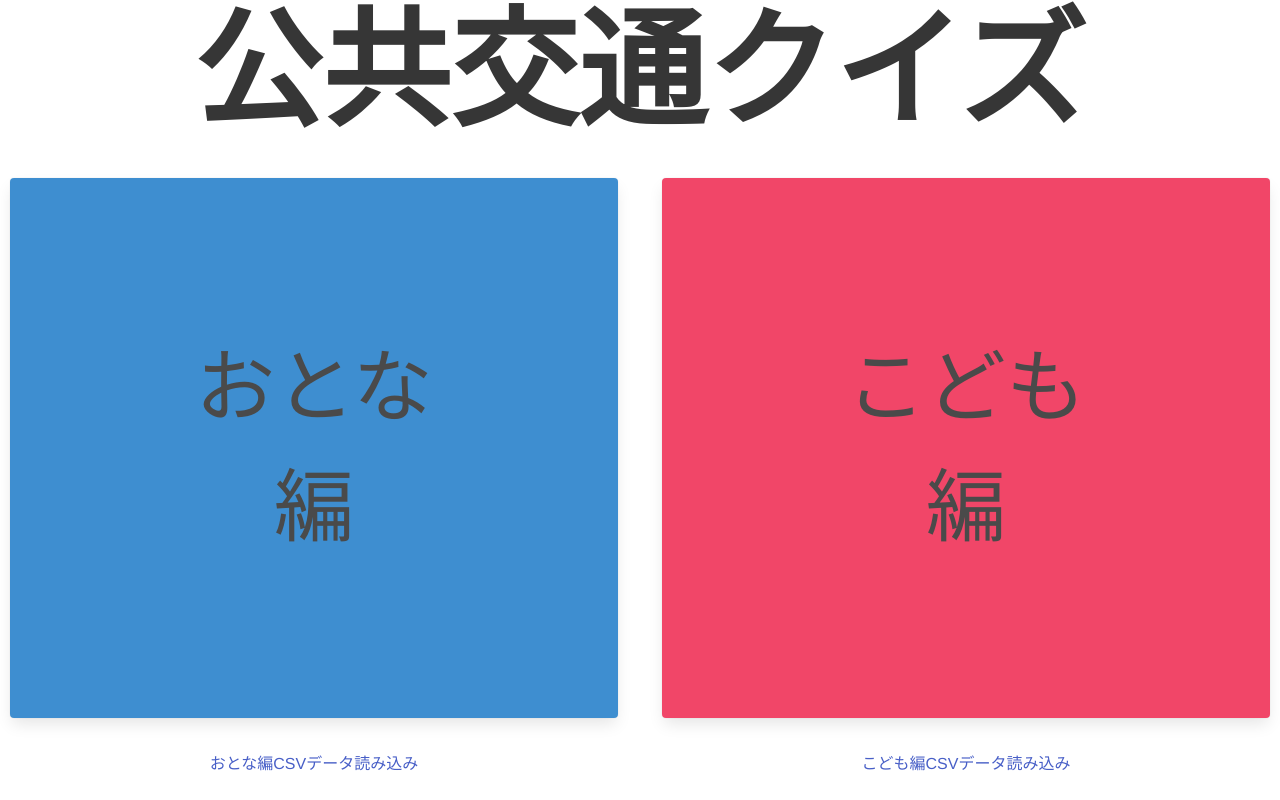
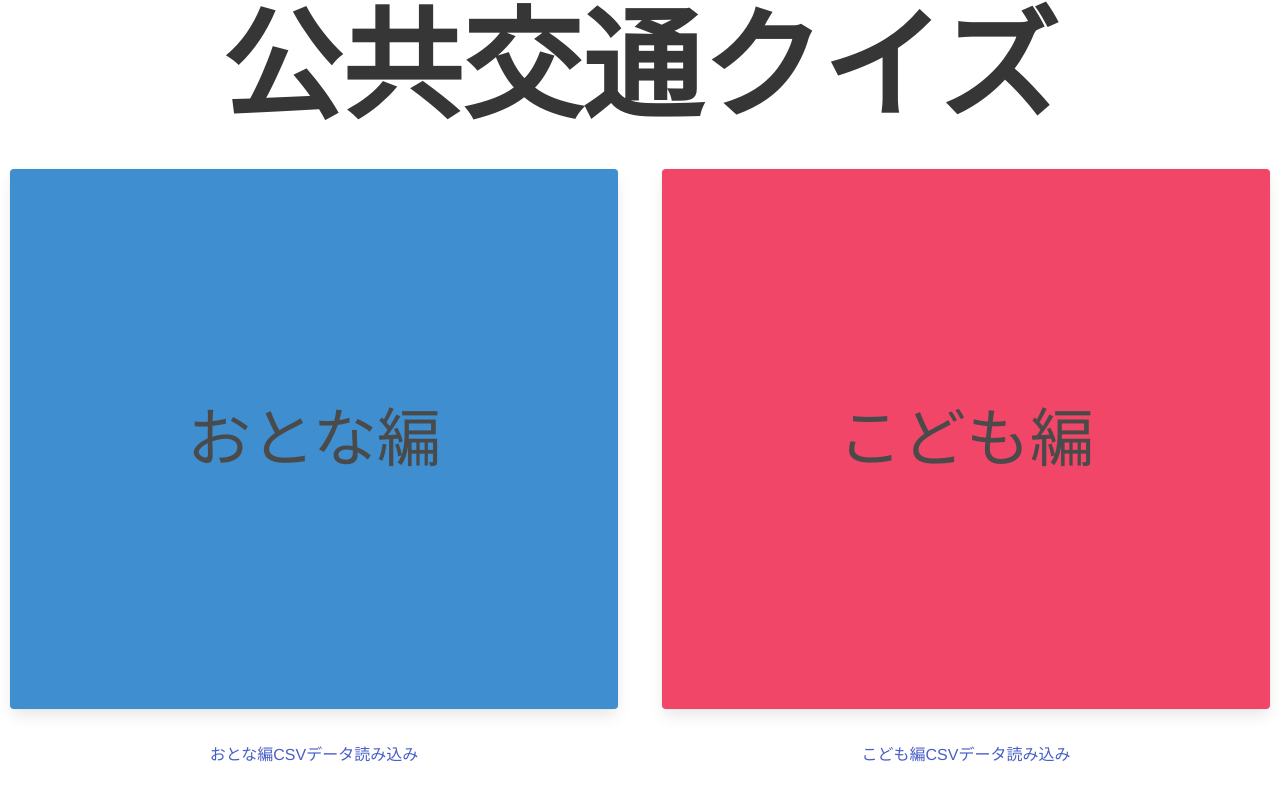
Before and after one commit to shimane-ishida/miraihaku-2019, a Vue app: page /#/ in a window 1280 px wide. Built offline with nearby package versions, Linux system fonts and the light colour scheme.

Commit message:
画像のサイズ調整

```diff
--- a/src/views/Home.vue
+++ b/src/views/Home.vue
@@ -35,10 +35,14 @@
     </div>
     <div class="columns">
       <div class="column">
-        <router-link to="/import/csv/adult">おとな編CSVデータ読み込み</router-link>
+        <div v-if="!isClickA">
+          <router-link to="/import/csv/adult">おとな編CSVデータ読み込み</router-link>
+        </div>
       </div>
       <div class="column">
-        <router-link to="/import/csv/children">こども編CSVデータ読み込み</router-link>
+        <div v-if="!isClickC">
+          <router-link to="/import/csv/children">こども編CSVデータ読み込み</router-link>
+        </div>
       </div>
       </div>
   </div>
@@ -67,7 +71,7 @@ export default {
 
 <style scope>
   .title {
-    font-size: 8rem;
+    font-size: 7.5rem;
   }
   .column-h{
     height: calc(100vh - 260px);
@@ -80,6 +84,6 @@ export default {
     -webkit-transform : translate(-50%,-50%);
     transform : translate(-50%,-50%);
     text-align: center;/*一応BOX内の文字も中央寄せ*/
-    font-size: 5rem;
+    font-size: 4rem;
   }
 </style>
--- a/src/views/Quiz.vue
+++ b/src/views/Quiz.vue
@@ -49,3 +49,10 @@ export default {
   },
 }
 </script>
+
+<style scope>
+  .container{
+    margin-left: 6px;
+    margin-right: 6px;
+  }
+</style>
--- a/src/views/QuizAnq.vue
+++ b/src/views/QuizAnq.vue
@@ -1,9 +1,7 @@
 <template>
   <div class="container">
     <h1 class="is-size-1">{{ title }}</h1>
-    <div class="box">
-      <img :src="'/static/' + quiz.ans_img" alt="正解画像">
-    </div>
+    <img :src="'/static/' + quiz.ans_img" alt="正解画像">
     <div v-if="this.$route.params.q != 3">
       <router-link :to="{name:'quiz' ,params: {mode: this.$route.params.mode, q: Number(this.$route.params.q) + 1}}">Next</router-link>
     </div>
@@ -35,3 +33,10 @@ export default {
   },
 }
 </script>
+
+<style scoped>
+  img {
+    width: 600px;
+    height: 450px;
+  }
+</style>
--- a/src/views/QuizEnd.vue
+++ b/src/views/QuizEnd.vue
@@ -4,7 +4,9 @@
       <!-- 最終結果 -->
       <div class="box">
         <h2 class="is-size-2">最 終 結 果</h2>
-        <p class="is-size-1">{{ count }}</p>
+        <br>
+        <p class="is-size-2">あなたの最終正解数は...</p>
+        <p class="is-size-1">{{ count }}問でした！</p>
       </div>
       <div v-if="isStop">
         <router-link to="/">トップへ戻る</router-link>
```
